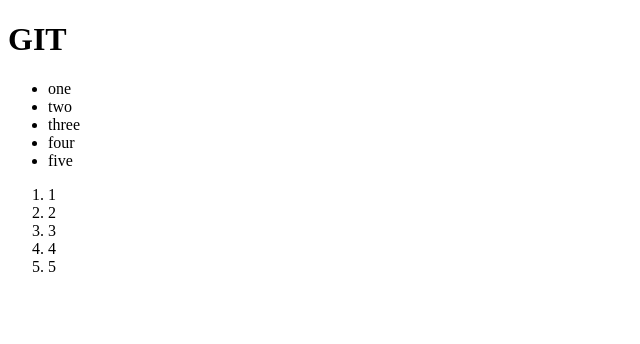
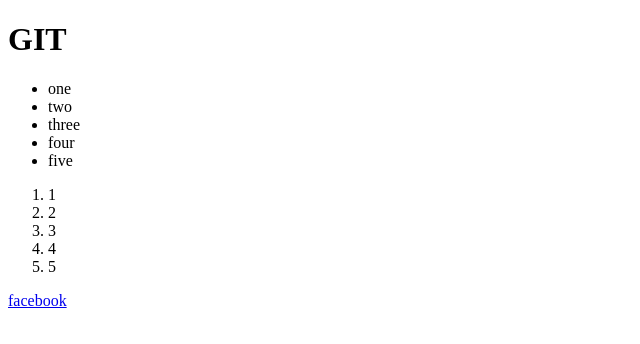
Before and after one commit to abdullah-ibrahim10/testing, a plain HTML site: page index.html in a window 1280 px wide. Shown: the full height of the page, 0-640 px from the left. Drawn offline with Linux system fonts and the light colour scheme.

Commit message:
anchor tag inserted

```diff
--- a/index.html
+++ b/index.html
@@ -28,4 +28,6 @@
         <li>4</li>
         <li>5</li>
     </ol>
+
+    <a href="https://facebook.com">facebook</a>
 </body>
```
